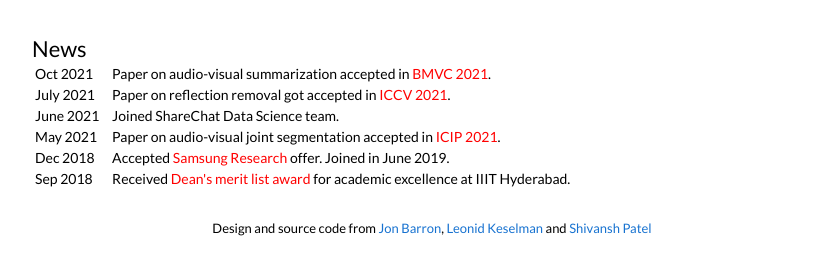
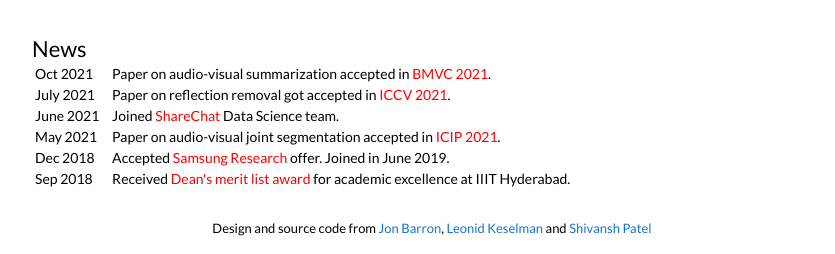
Before and after one commit to schowdhury671/schowdhury671.github.io, a Jekyll site: the page built from _posts/2019-06-02-venue.markdown, in a window 1280 px wide and 900 px high, scrolled down 1913 px. Shown: the part 643-897 px from the top of the window, without its empty margins (208-1043 px from the left). Built offline with Jekyll 4.4.1, drawn with Linux system fonts in a browser that asks for light colours.

Commit message:
Update default.html

```diff
--- a/_layouts/default.html
+++ b/_layouts/default.html
@@ -307,7 +307,7 @@
 						</td>
 
 						<td style="padding-right: 3.4em;">
-							<a href="https://www.iiit.ac.in/" target="_blank"><img style="width:80px"  src="../images/iiith.jpeg"></a>
+							<a href="https://www.iiit.ac.in/" target="_blank"><img style="width:80px", "height:30px"  src="../images/iiith.jpeg"></a>
 							<br>
 							IIIT Hyderabad<br>Aug 2017 - May 2019
 						</td>
@@ -355,7 +355,7 @@
 						</td>
 
 						<td style="padding-right: 0.7em;">
-							Joined ShareChat Data Science team.
+							Joined <font color="#ff0000">ShareChat</font> Data Science team.
 
 						</td>
 					</tr>
```
